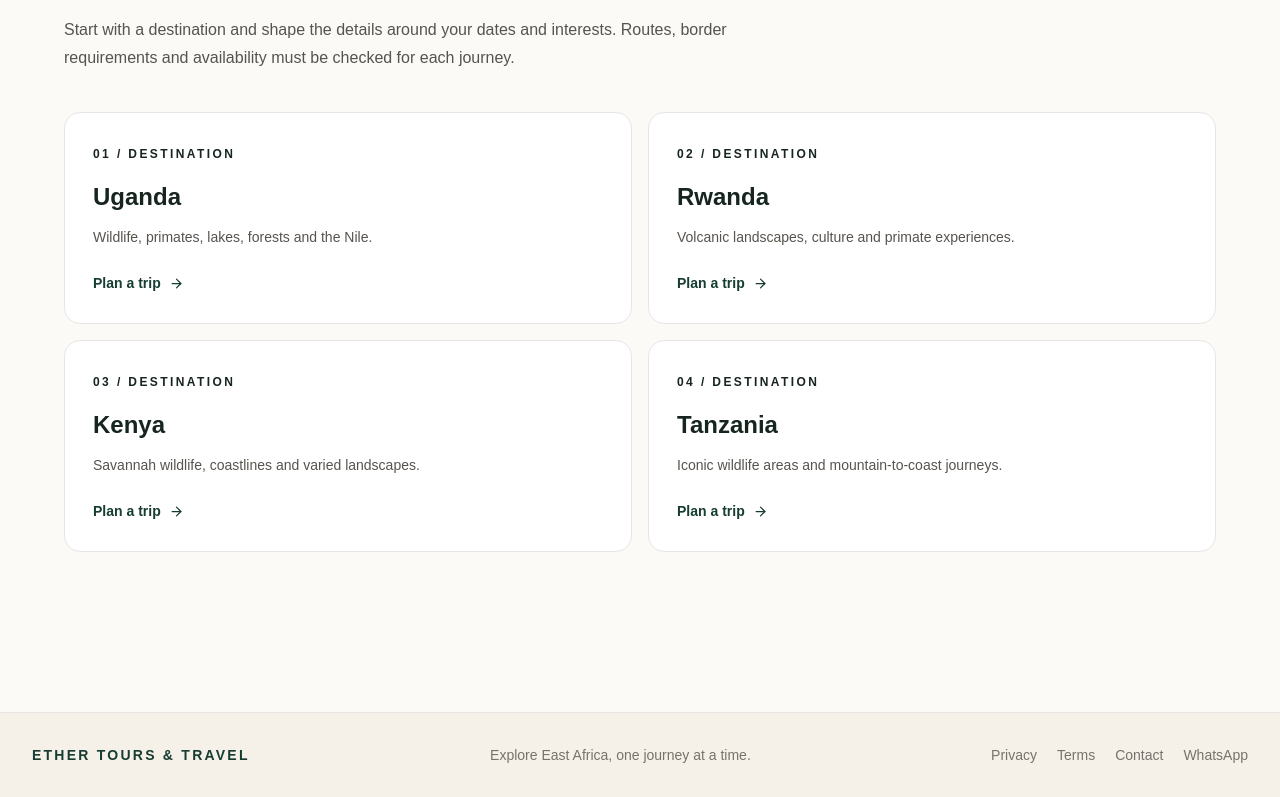
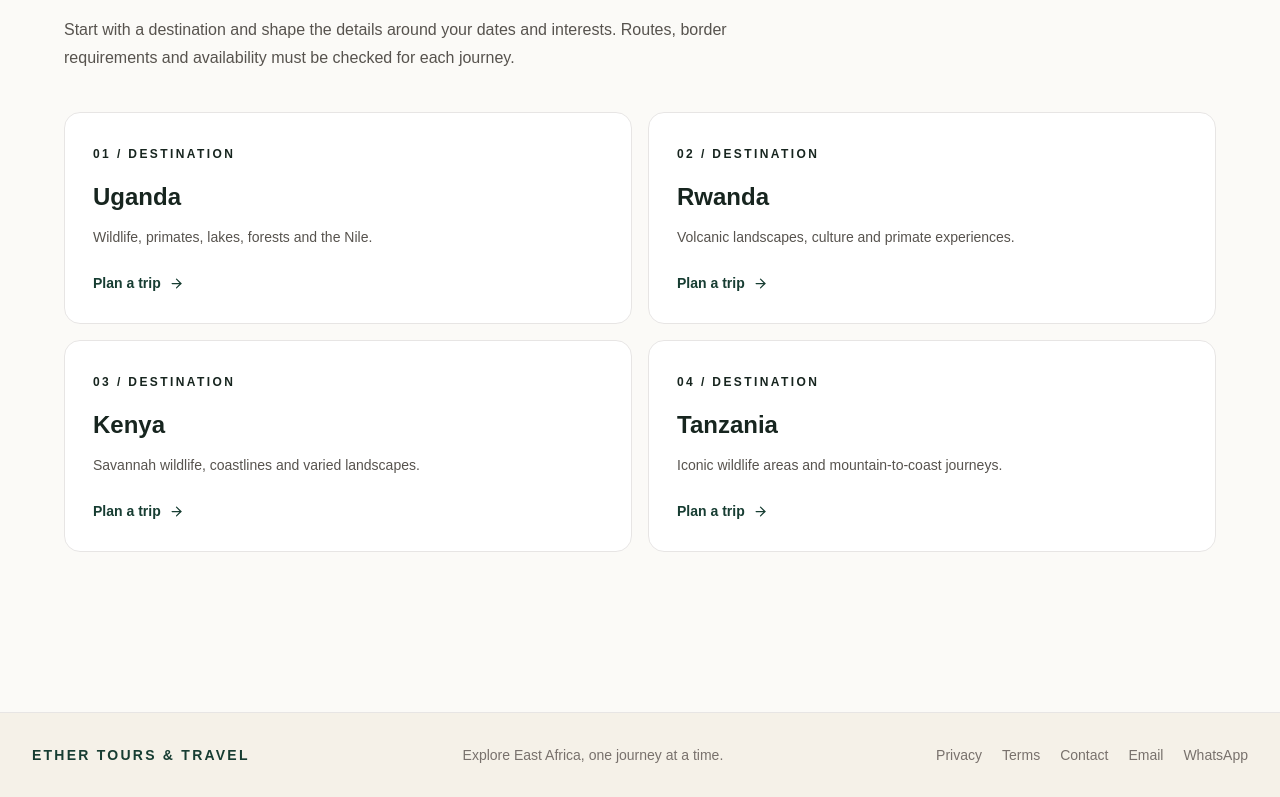
Before and after one commit to BudBudness/Ether_Tours-Travel, a Next.js app: page /destinations in a window 1280 px wide. Shown: the part 271-1068 px from the top of the page. Built offline with nearby package versions, Linux system fonts and the light colour scheme; no server answers.

Commit message:
Add business email link to site footer

```diff
--- a/src/components/site-chrome.tsx
+++ b/src/components/site-chrome.tsx
@@ -7,6 +7,8 @@ const links = [
   { href: "/about", label: "Our story" },
   { href: "/contact", label: "Contact" },
 ];
+
+const businessEmail = "ethertoursandtravel26@gmail.com";
 
 export function SiteHeader() {
   return <header className="relative z-20 border-b border-forest/10 bg-[#fbfaf7]/95 backdrop-blur">
@@ -36,7 +38,7 @@ export function SiteFooter() {
     <div className="mx-auto flex max-w-7xl flex-col gap-5 px-5 py-8 text-sm text-stone-500 md:flex-row md:items-center md:justify-between lg:px-8">
       <Link href="/" className="font-semibold tracking-[.16em] text-forest">ETHER TOURS & TRAVEL</Link>
       <p>Explore East Africa, one journey at a time.</p>
-      <div className="flex flex-wrap gap-5"><Link href="/privacy">Privacy</Link><Link href="/terms">Terms</Link><Link href="/contact">Contact</Link><Link href="https://wa.me/256706887049" target="_blank" rel="noopener noreferrer">WhatsApp</Link></div>
+      <div className="flex flex-wrap gap-5"><Link href="/privacy">Privacy</Link><Link href="/terms">Terms</Link><Link href="/contact">Contact</Link><Link href={`mailto:${businessEmail}`}>Email</Link><Link href="https://wa.me/256706887049" target="_blank" rel="noopener noreferrer">WhatsApp</Link></div>
     </div>
   </footer>;
 }
```
